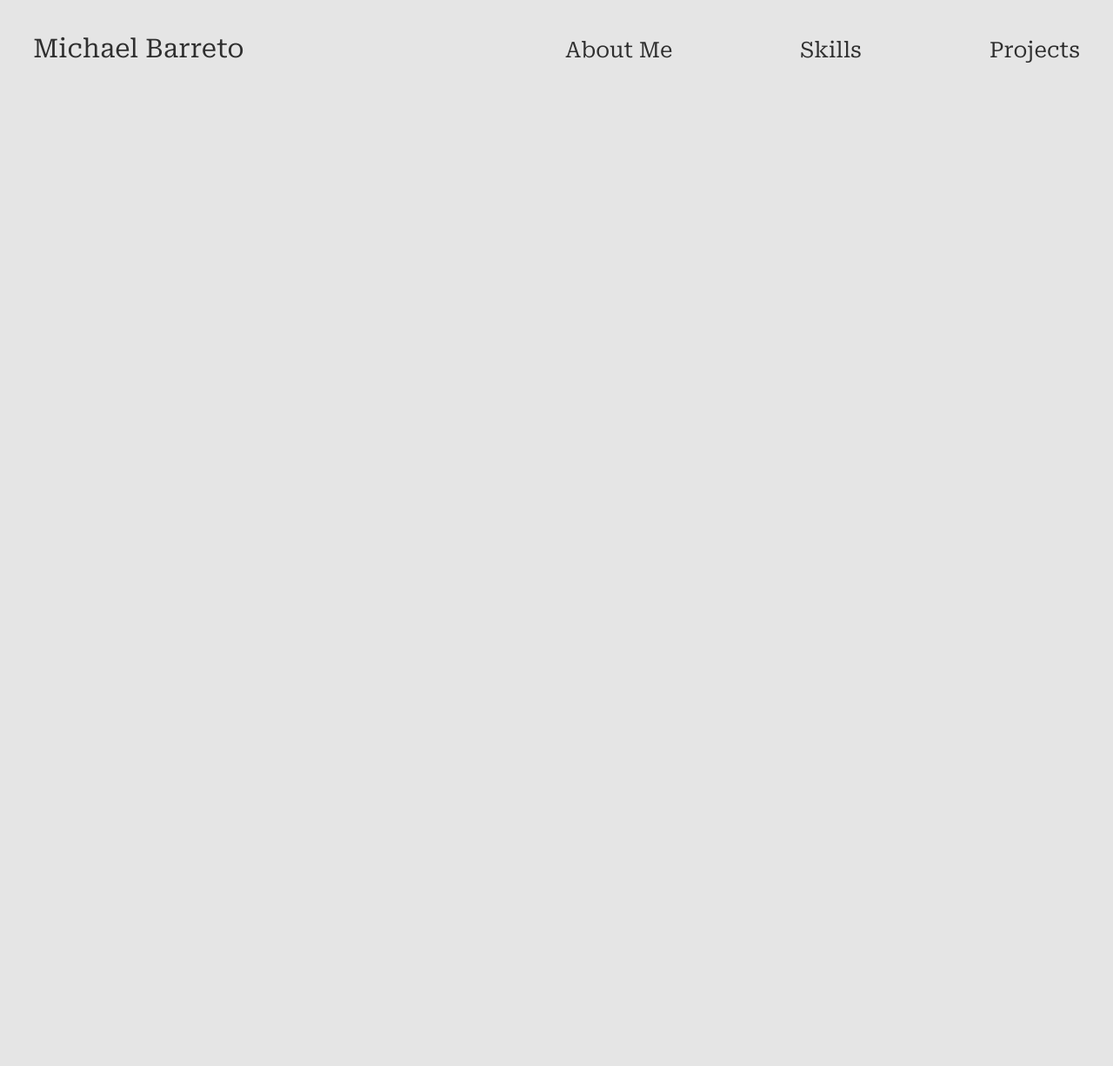
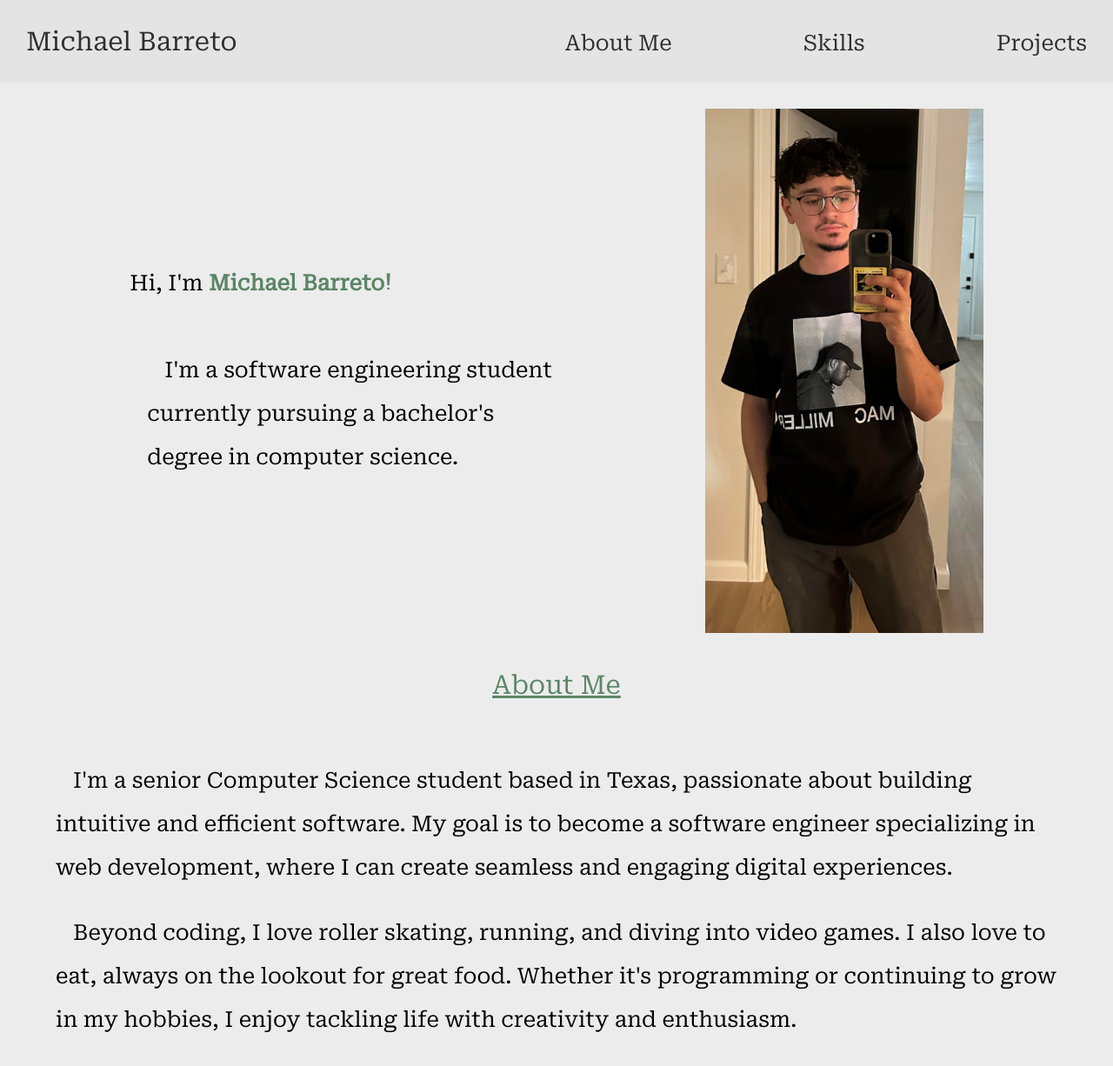
Before and after one commit to MBarreto01/Website-Portfolio, a React (Vite) app in the folder Website-Portfolio/: page / in a window 1280 px wide. Shown: the top 1226 px of the page at 87% size. Before the commit the page ends 800 px from the top, so only its background shows below. Built offline with nearby package versions, Linux system fonts and the light colour scheme.

Commit message:
Worked on and created the Landing Page, Intro, and the About Me, also made styling for the different pages of the website

```diff
--- a/Website-Portfolio/src/AboutMe.jsx
+++ b/Website-Portfolio/src/AboutMe.jsx
@@ -0,0 +1,27 @@
+
+function AboutMe() {
+    return(
+        <div className="aboutMeContainer">
+            <p className="aboutMeTitle">
+                About Me
+            </p>
+
+            <p className="aboutMeBody">
+                I'm a senior Computer Science student based in Texas, passionate about building intuitive
+                and efficient software. My goal is to become a software engineer specializing in
+                web development, where I can create seamless and engaging digital experiences.
+
+                <br></br>
+
+                <p>
+                Beyond coding, I love roller skating, running, and diving into video games. I also love to eat,
+                always on the lookout for great food. Whether it's programming or continuing to grow in my
+                hobbies, I enjoy tackling life with creativity and enthusiasm.
+                </p>
+            </p>
+
+        </div>
+    );
+}
+
+export default AboutMe;
--- a/Website-Portfolio/src/App.css
+++ b/Website-Portfolio/src/App.css
@@ -3,11 +3,13 @@
     src: url(./fonts/RobotoSerif-Regular.ttf);
 }
 
-body {
-    background-color: #e5e5e5;
+body, html {
+    background-color: #ececec;
+    margin: 0;
+    padding: 0;
 }
 
-
+/* Header Styling */
 .headerBar {
     display: flex;
     flex-direction: row;
@@ -20,6 +22,8 @@ body {
     margin: 0;
     padding: 0;
     color: #2f2f2f;
+    background-color: #e4e4e4;
+
 
 }
 
@@ -37,3 +41,69 @@ body {
     cursor: pointer;
     margin-right: 30px;
 }
+
+.headerBar .headerTitle:hover {
+    color: #5b8667;
+}
+
+
+/* Intro Styling */
+.introContainer {
+    width: 100%;
+    height: 100%;
+    display: flex;
+    flex-direction: row;
+    justify-content: space-evenly;
+    margin-top: 30px;
+    line-height: 2;
+}
+.smallSummary {
+    display: flex;
+    flex-direction: column;
+    font-family: Roboto;
+    font-size: 25px;
+    width: 40%;
+    justify-content: center;
+}
+
+.boldName {
+    font-weight: bold;
+    color: #5b8667;
+}
+
+.bodyMargin {
+    margin-left: 20px;
+    text-indent: 20px;
+}
+
+.profilePic {
+    height: 25%;
+    width: 25%;
+    align-items: center;
+}
+
+
+/* AboutMe Styling */
+.aboutMeContainer{
+    font-family: Roboto;
+    width: 90%;
+    height: 100%;
+    margin-top: 40px;
+    margin: auto;
+    display: flex;
+    flex-direction: column;
+    align-items: center;
+    font-size: 25px;
+    line-height: 2;
+}
+
+.aboutMeTitle{
+    font-size: 30px;
+    text-decoration: underline;
+    color: #5b8667;
+
+}
+
+.aboutMeBody{
+    text-indent: 20px;
+}
--- a/Website-Portfolio/src/App.jsx
+++ b/Website-Portfolio/src/App.jsx
@@ -1,12 +1,15 @@
 import Header from './Header.jsx'
 import './App.css'
+import LandingPage from './LandingPage.jsx';
 
 function App() {
 
   return (
+    <>
+      <Header />
+      <LandingPage />
 
-      <Header />
-
+    </>
   );
 }
 
--- /dev/null
+++ b/Website-Portfolio/src/Intro.jsx
@@ -0,0 +1,26 @@
+import profilePic from './assets/Selfie2.jpg'
+
+function Intro(){
+    return(
+        <div className="introContainer">
+            <div className="smallSummary">
+
+                <p>
+                    Hi, I'm <span className="boldName">Michael Barreto!</span>
+                </p>
+
+                <p className="bodyMargin">
+                    I'm a software engineering student currently pursuing a
+                    bachelor's degree in computer science.
+                </p>
+            </div>
+
+            <img className="profilePic"
+                src={profilePic}  alt="Profile Picture">
+            </img>
+
+        </div>
+    );
+}
+
+export default Intro;
--- a/Website-Portfolio/src/LandingPage.jsx
+++ b/Website-Portfolio/src/LandingPage.jsx
@@ -1,7 +1,14 @@
+import Intro from './Intro'
+import AboutMe from './AboutMe'
+
 function LandingPage(){
     return(
         <>
-        { /* Work on the body next. Look up bro code's tutorial on how to add images to the website. */}
+        <Intro />
+        <AboutMe />
+
         </>
     );
 }
+
+export default LandingPage;
```
Also changed, not shown: Website-Portfolio/src/assets/Selfie2.jpg (added).
